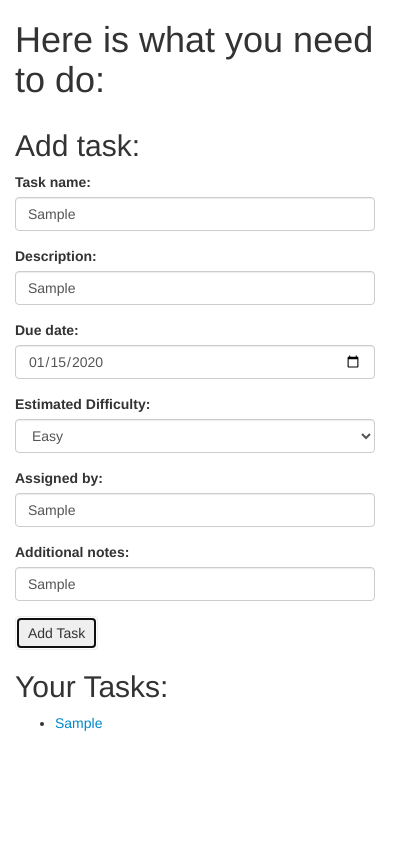
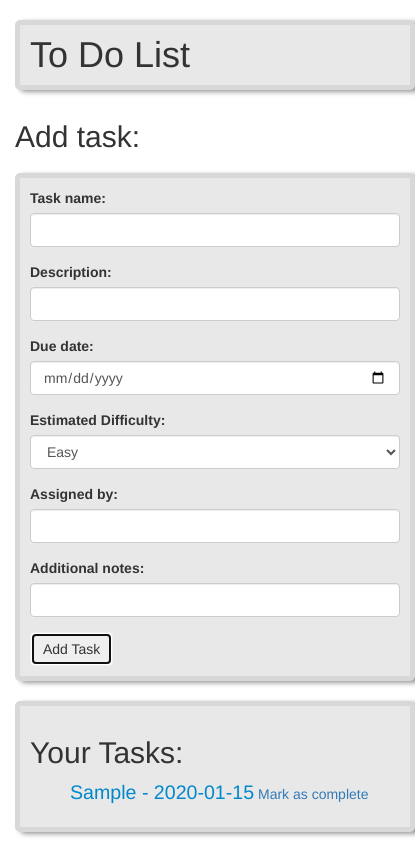
Before and after one commit to jrinard/to-do-list, a plain HTML site: page index.htm in a window 390 px wide. Both pictures are taken after typing "Sample", "Sample", "2020-01-15", "Sample", "Sample" into the empty fields and a click on the button "Add Task". Shown: the whole page, 415 px wide, since content can reach past the window. Drawn offline with Linux system fonts and the light colour scheme.

Commit message:
Adds support for completing and uncompleting tasks and styling.

```diff
--- a/css/styles.css
+++ b/css/styles.css
@@ -1,15 +1,69 @@
+* {
+  font-family: helvetica, arial,sans-serif;
+}
+.task {
+  font-size: 1.4em;
+}
+h1 {
+  width: 400px;
+  background-color: #e8e8e8;
+  border-radius: 5px;
+  padding: 10px;
+  margin-top:20px;
+  border: solid thick #d8d8d8;
+  box-shadow: 5px 2px 5px #999;
+}
 #show-task-details {
+  display: none;
+  width: 400px;
+  background-color: #e8e8e8;
+  border-radius: 5px;
+  padding: 10px;
+  margin-top:75px;
+  border: solid thick #d8d8d8;
+  box-shadow: 5px 2px 5px #999;
+}
+#show-task-details.completed {
+    color: #888;
+
+}
+#completed-task-list {
   display: none;
 }
 #task-list {
   display: none;
+  width: 400px;
+  background-color: #e8e8e8;
+  border-radius: 5px;
+  padding: 10px;
+  margin-top:20px;
+  border: solid thick #d8d8d8;
+  box-shadow: 5px 2px 5px #999;
 }
 
+#show-task-details span {
+  font-size: 1.4em;
+  color: #222;
+}
+form {
+  width: 400px;
+  background-color: #e8e8e8;
+  border-radius: 5px;
+  padding: 10px;
+  margin-top:20px;
+  border: solid thick #d8d8d8;
+  box-shadow: 5px 2px 5px #999;
+}
 .task {
   cursor: pointer;
   color: #0088cc;
 }
-
 .task:hover {
   text-decoration: underline;
 }
+li.completed {
+  text-decoration: line-through;
+}
+ul {
+  list-style: none;
+}
--- a/index.htm
+++ b/index.htm
@@ -9,7 +9,7 @@
   </head>
   <body>
     <div class="container">
-      <h1>Here is what you need to do:</h1>
+      <h1>To Do List</h1>
 
       <div class="row">
         <div class="col-md-6">
@@ -50,17 +50,17 @@
 
             <button type="submit" class="btn">Add Task</button>
           </form>
-
           <div id = "task-list">
             <h2>Your Tasks:</h2>
-
+            <ul id="task"></ul>
           </div>
-          <ul id="task">
-          </ul>
-        </div>
-
-        <div class="col-md-6">
-          <div id="show-task-details">
+          <div id ="completed-task-list">
+            <h2>Completed Tasks:</h2>
+            <ul id="completed-task"></ul>
+          </div>
+        </div><!-- column end -->
+          <div class="col-md-6">
+            <div id="show-task-details">
             <h2></h2>
 
             <p>Task Name: <span class="name"></span></p>
@@ -69,9 +69,10 @@
             <p>Estimated Difficulty: <span class="difficulty"></span></p>
             <p>Assigned by: <span class="assigned"></span></p>
             <p>Additional Notes: <span class="notes"></span></p>
-          </div>
-        </div>
-      </div>
-    </div>
+
+          </div><!-- task details -->
+        </div><!-- right column -->
+      </div><!-- row -->
+    </div><!-- Container -->
   </body>
 </html>
--- a/js/scripts.js
+++ b/js/scripts.js
@@ -1,5 +1,4 @@
 // Constructor
-
 function Task(name, description, date, difficulty, assigned, notes){
   this.name = name;
   this.description = description;
@@ -9,7 +8,10 @@ function Task(name, description, date, difficulty, assigned, notes){
   this.notes = notes;
 };
 
-
+// Prototype
+Task.prototype.nameDate = function () {
+  return this.name + " - " + this.date;
+};
 
 // Front end
 $(document).ready(function(){
@@ -25,10 +27,20 @@ $(document).ready(function(){
 
     var newTask = new Task (inputtedName,inputtedDescription,inputtedDate,inputtedDifficulty,inputtedAssigned,inputtedNotes);
 
-    $("ul#task").append("<li><span class='task'>" + newTask.name + "</span></li>");
+    //add task to task list
+    $("ul#task").append("<li><span class='task'>" + newTask.nameDate() + "</span> <a>Mark as complete</a></li>");
     $("#task-list").show();
 
-    $("#task").last().click(function(){
+    //clear inputs on submit
+    $('input#name').val("");
+    $("input#description").val("");
+    $('input#date').val("");
+    $('input#difficulty').val("");
+    $('input#assigned').val("");
+    $('input#notes').val("");
+
+    //add content to task details
+    $(".task").last().click(function(){
       $("#show-task-details").show();
       $("#show-task-details h2").text(newTask.name);
       $(".name").text(newTask.name);
@@ -37,9 +49,10 @@ $(document).ready(function(){
       $(".difficulty").text(newTask.difficulty);
       $(".assigned").text(newTask.assigned);
       $(".notes").text(newTask.notes);
-
-
-
+    });
+    $("#task a").click(function() {
+      $(this).parent().toggleClass("completed");
+      $("#show-task-details").toggleClass("completed");
     });
   });
 });
```
Also changed, not shown: 1 other file.
